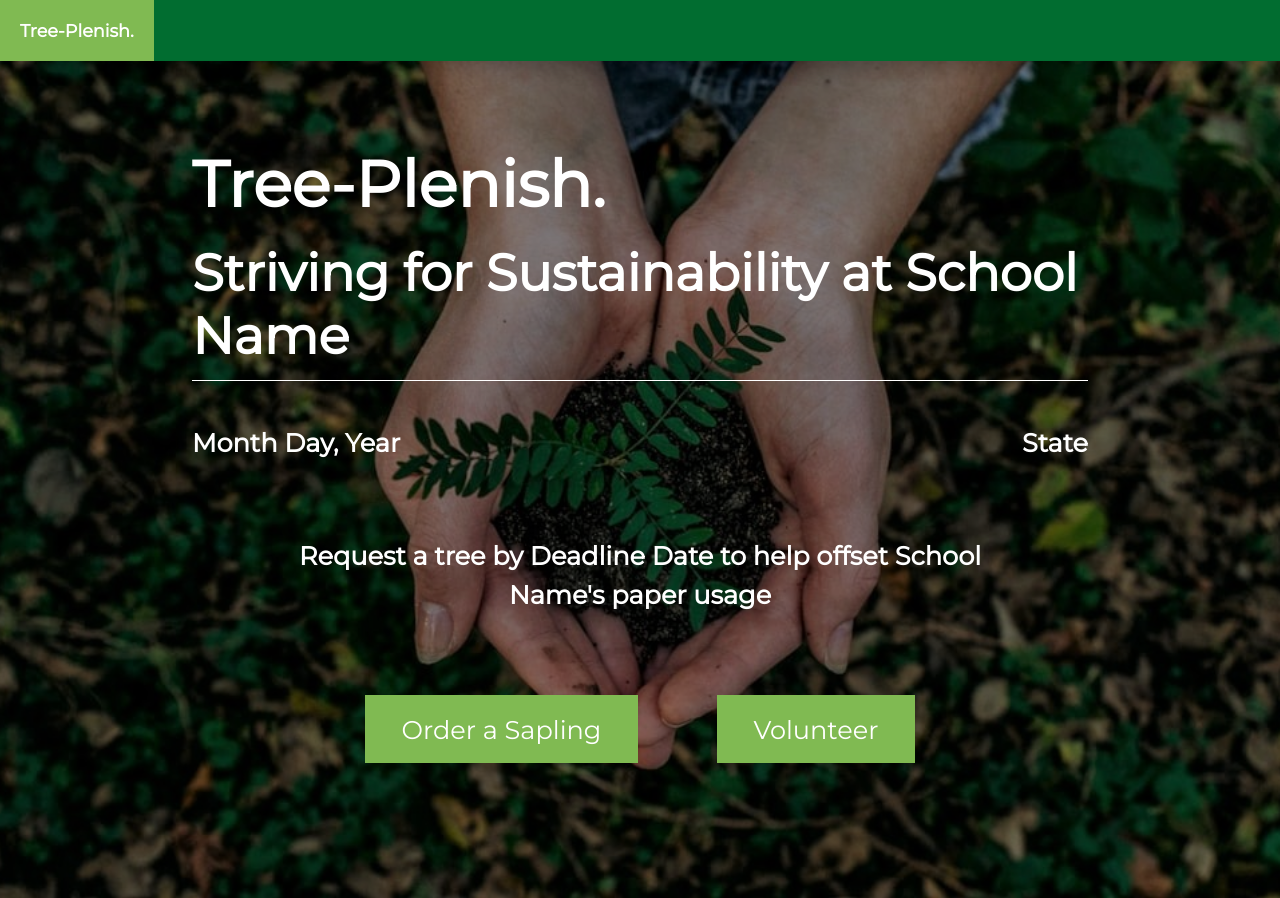
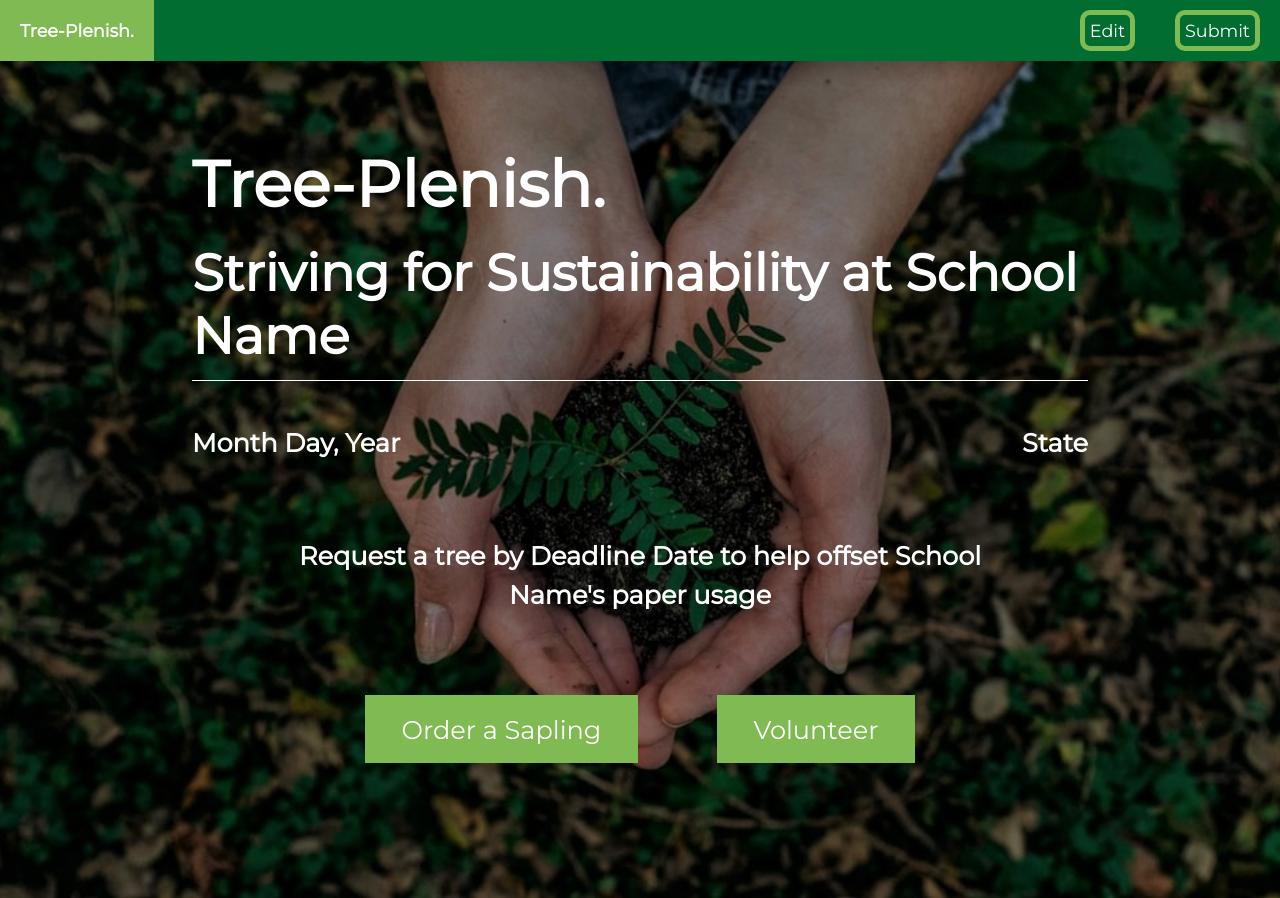
Before and after one commit to tree-plenish/event-pages-preview, a Flask app: page /school in a window 1280 px wide. Shown: the top 898 px of the page. Run offline with Flask 2, Linux system fonts and the light colour scheme.

Commit message:
Add edit/submit buttons on preview page

```diff
--- a/static/css/main.css
+++ b/static/css/main.css
@@ -50,6 +50,14 @@ a{
 #topnav .icon {
     display: none;
 }
+
+#topnav .action-button {
+    border:5px #80ba52 solid;
+    cursor: pointer;
+    padding:5px;
+    border-radius:10px;
+}
+
 /* When the screen is less than 600 pixels wide, hide all links, except for the first one ("Home"). Show the link that contains should open and close the topnav (.icon) */
 @media screen and (max-width: 600px) {
     #topnav li:not(:first-child) {display: none;}
--- a/templates/base.html
+++ b/templates/base.html
@@ -16,15 +16,16 @@
     <div class="nav" id="topnav">
         <ul>
             <li id="topnav-title"><a href="https://tree-plenish.org">Tree-Plenish.</a></li>
+            {% block navbar %}{% endblock %}
 
             {#
-            {% block navbar %}{% endblock %}
             <li><a href="{{ url_for('index') }}">Home</a></li>
             <li><a href="{{ url_for('analytics') }}">Overall Analytics</a></li>
-            #}
+
             <a href="javascript:void(0);" class="icon" onclick="expandNavbar()">
               <i class="fa fa-bars"></i>
             </a>
+            #}
         </ul>
 
     </div>
--- a/templates/form.html
+++ b/templates/form.html
@@ -137,6 +137,7 @@
           <button type="button" id="add-tree-fields">Add Tree</button>
           <button type="button" id="remove-tree-fields">Remove Tree</button>
 
+          <br>
           <button type="submit">Preview Event Page</button>
 
         </form>
--- a/templates/school_event.html
+++ b/templates/school_event.html
@@ -1,4 +1,11 @@
 {% extends 'base.html' %}
+
+{% block navbar %}
+<div style="float:right;">
+    <li><a onclick="history.back()" class='action-button'>Edit</a></li>
+    <li><a class='action-button'>Submit</a></li>
+</div>
+{% endblock %}
 
 {% block head %}
 <title>{{ school }} | Tree-Plenish Events</title>
```
Also changed, not shown: README.md.
